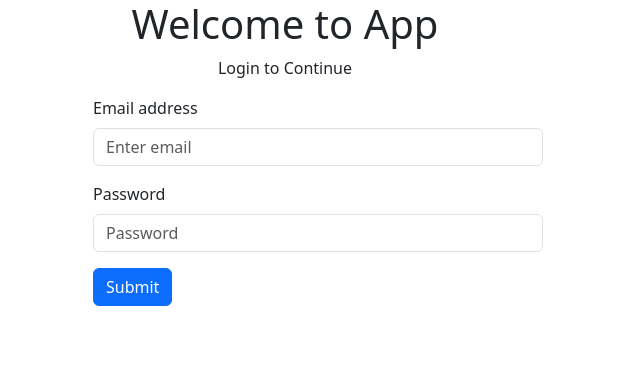
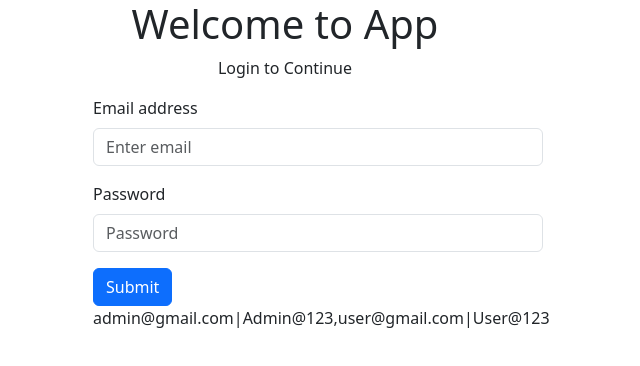
Before and after one commit to RajiveeJ/food-app-fe, a React (Create React App) app: page /login in a window 1280 px wide. Shown: the top 366 px of the page, without its empty margins (355-995 px from the left). Built offline with nearby package versions, Linux system fonts and the light colour scheme.

Commit message:
Update Login.js

```diff
--- a/src/components/users/Login.js
+++ b/src/components/users/Login.js
@@ -62,6 +62,7 @@ function Login() {
         <Button variant="primary" onClick={()=>handleLogin()}>
           Submit
         </Button>
+            <p>admin@gmail.com|Admin@123,user@gmail.com|User@123</p>
       </Form>
       {toggle?<Spinner animation="border" variant="primary" />:<></>}
       {message?<div style={{"color":"red","textAlign":"center"}}>{message}</div>:<></>}
```
